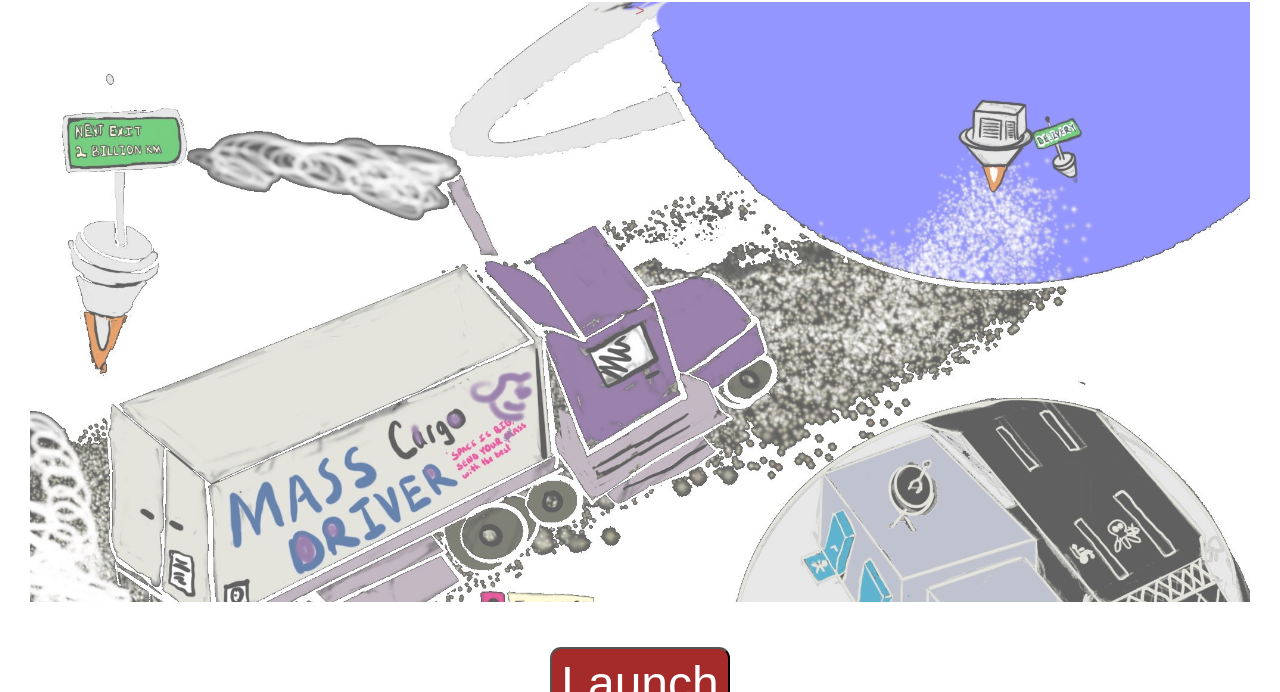
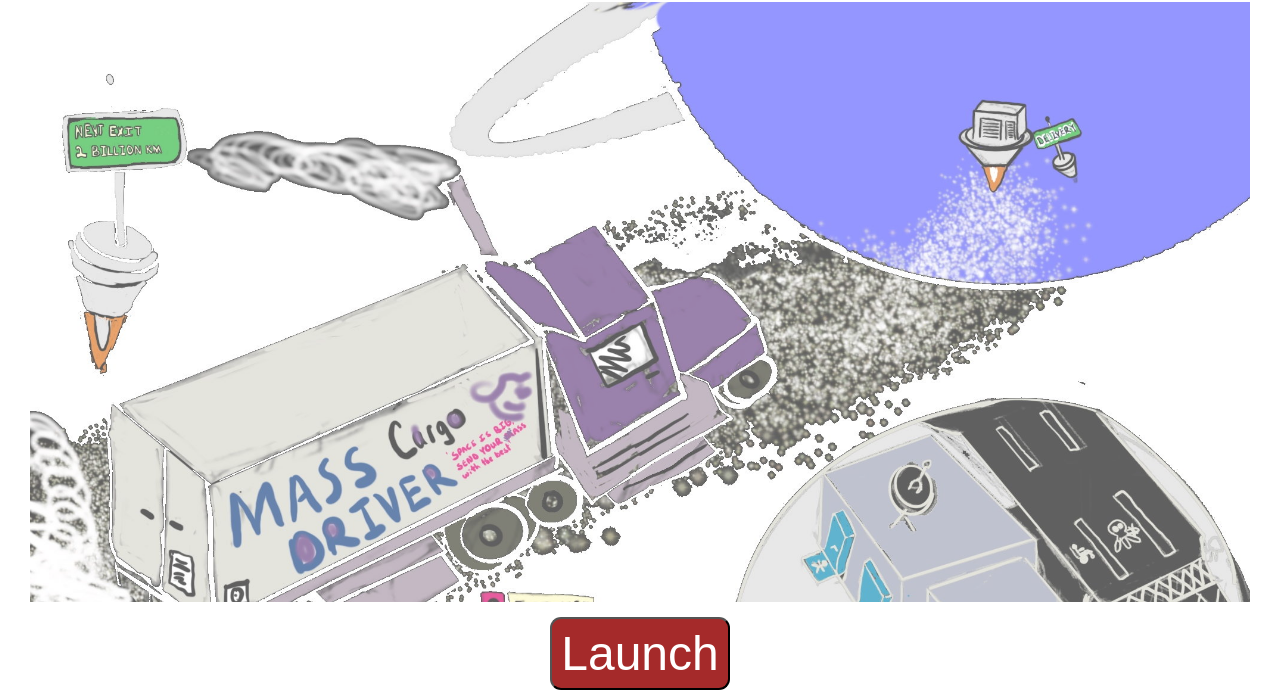
Before and after one commit to jelster/space-truckers, a website: page public/index.html in a window 1280 px wide. Shown: the part 108-800 px from the top of the page. Drawn offline with Linux system fonts and the light colour scheme.

Commit message:
tweak CSS

```diff
--- a/public/index.html
+++ b/public/index.html
@@ -25,7 +25,7 @@
 
     #pageContainer {
       position: relative;
-      background: transparent;
+      background-color: transparent;
       margin: 10px;
       padding: 17px;
       border: solid white;
@@ -45,12 +45,12 @@
       background: url('space-truckers-landing-logo.jpg') center center transparent no-repeat;
       background-size: cover;
       opacity: 0.68;
-      margin-bottom: 40px;
     }
 
     #ctaRow,
     #footer {
-      min-height: fit-content;
+      margin-top: 10px;
+      padding-bottom:7px;
     }
 
     #ctaRow button {
@@ -77,8 +77,6 @@
     <h1>Space-Truckers: The Video Game</h1>
     <div id="landingPageContainer">
       <div id="hero">
-
-        <noscript>Your web browser doesn't support javascript.</noscript>>
       </div>
       <div id="ctaRow">
         <button>Launch</button>
```
